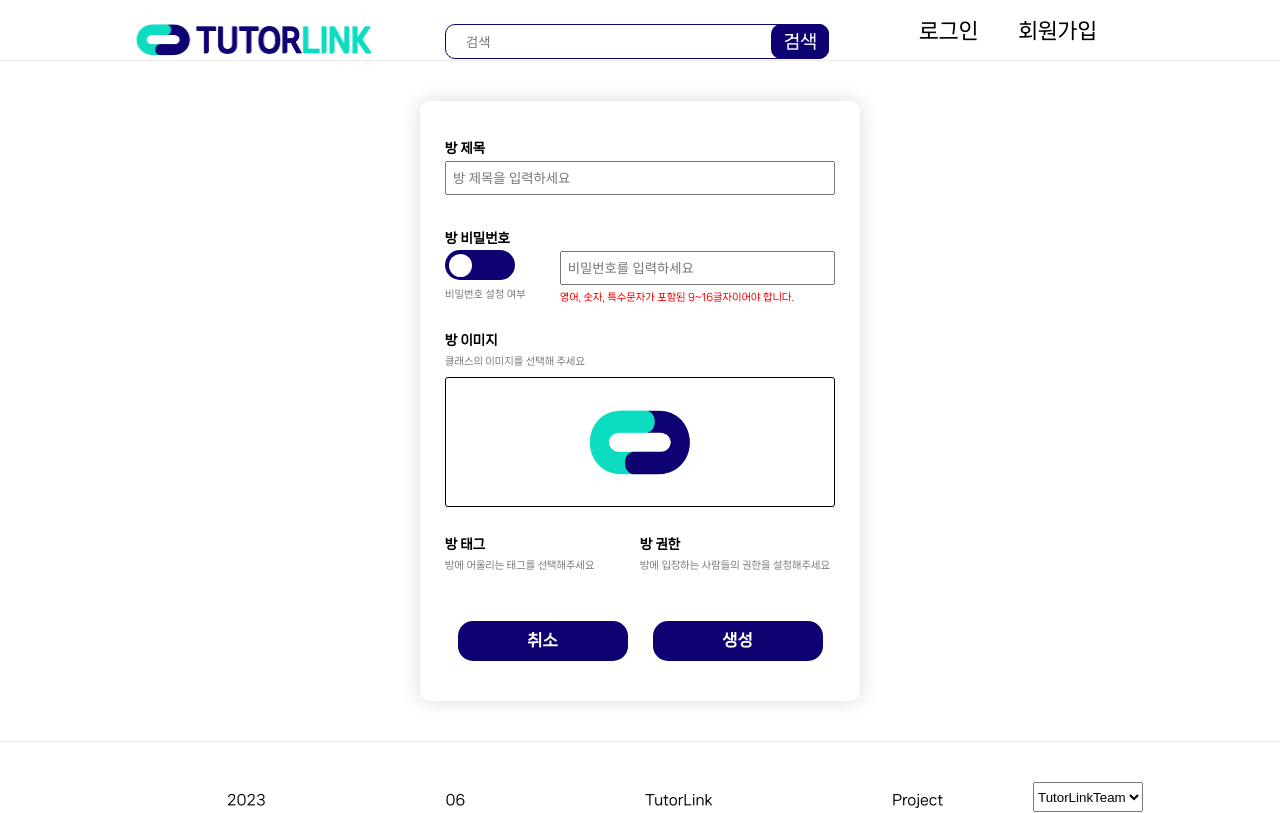
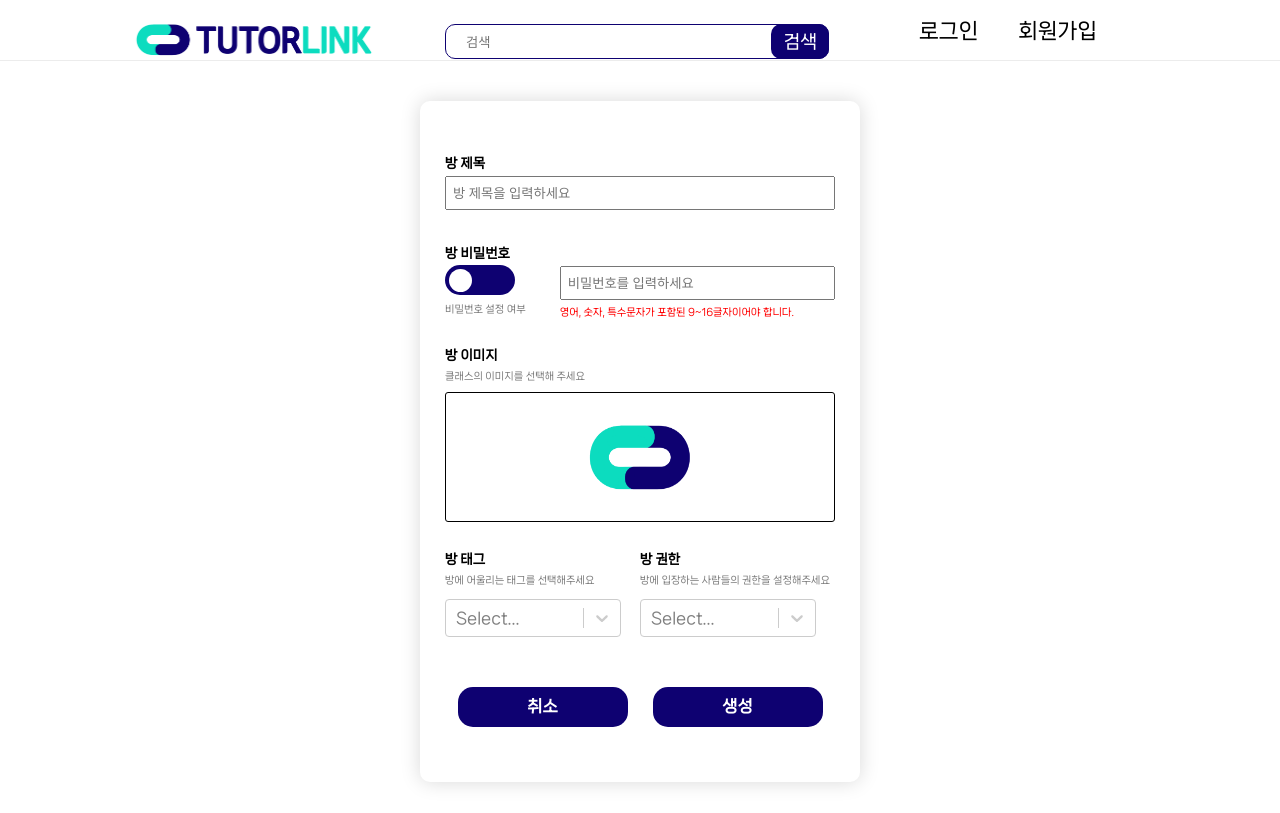
Before and after one commit to TeamTutorLink/TutorLink-front, a React (Create React App) app: page /createclasspage in a window 1280 px wide. Shown: the top 813 px of the page. Built offline with nearby package versions, Linux system fonts and the light colour scheme.

Commit message:
feat: add tag select

```diff
--- a/package.json
+++ b/package.json
@@ -13,6 +13,7 @@
 		"react": "^18.2.0",
 		"react-dom": "^18.2.0",
 		"react-scripts": "5.0.1",
+		"react-select": "^5.7.3",
 		"web-vitals": "^2.1.4"
 	},
 	"scripts": {
--- /dev/null
+++ b/src/components/AuthOptions.tsx
@@ -0,0 +1,24 @@
+import React from 'react';
+import Select from 'react-select';
+
+const AuthOptions = () => {
+  const options = [
+    {
+      value: '요소를 추가하고 삭제할 수 있어요',
+      label: '요소를 추가하고 삭제할 수 있어요',
+    },
+    {
+      value: '요소를 추가할 순 있지만, 삭제할 수는 없어요',
+      label: '요소를 추가할 순 있지만, 삭제할 수는 없어요',
+    },
+    { value: '요소를 편집할 수 없어요', label: '요소를 편집할 수 없어요' },
+  ];
+
+  return (
+    <div>
+      <Select options={options} />
+    </div>
+  );
+};
+
+export default AuthOptions;
--- /dev/null
+++ b/src/components/TagOptions.tsx
@@ -0,0 +1,21 @@
+import React from 'react';
+import Select from 'react-select';
+
+const TagOptions = () => {
+  const options = [
+    { value: '수학', label: '수학' },
+    { value: '영어', label: '영어' },
+    { value: '국어', label: '국어' },
+    { value: '과학', label: '과학' },
+    { value: '사회', label: '사회' },
+    { value: '한국사', label: '한국사' },
+  ];
+
+  return (
+    <div>
+      <Select closeMenuOnSelect={false} isMulti options={options} />
+    </div>
+  );
+};
+
+export default TagOptions;
--- a/src/pages/CreateClass/CreateClassPage.tsx
+++ b/src/pages/CreateClass/CreateClassPage.tsx
@@ -4,6 +4,8 @@ import ToggleSwtich from '../../components/ToggleSwitch';
 import styled from 'styled-components';
 import React from 'react';
 import SymbolCenter from '../../assets/SymbolCenter';
+import TagOptions from '../../components/TagOptions';
+import AuthOptions from '../../components/AuthOptions';
 
 const CreateClassPage = () => {
   return (
@@ -40,12 +42,18 @@ const CreateClassPage = () => {
           <div style={{ width: '50%' }}>
             <StyledTitleDiv>방 태그</StyledTitleDiv>
             <StyledSubDiv>방에 어울리는 태그를 선택해주세요</StyledSubDiv>
+            <div style={{ width: '90%', margin: '13px 0 0' }}>
+              <TagOptions />
+            </div>
           </div>
           <div style={{ width: '50%' }}>
             <StyledTitleDiv>방 권한</StyledTitleDiv>
             <StyledSubDiv>
               방에 입장하는 사람들의 권한을 설정해주세요
             </StyledSubDiv>
+            <div style={{ width: '90%', margin: '13px 0 0' }}>
+              <AuthOptions />
+            </div>
           </div>
         </div>
         <div style={{ display: 'flex' }}>
@@ -66,7 +74,7 @@ const StyledCreateClassPageContainer = styled.div`
   margin: 40px auto;
   box-shadow: 0 0 20px #d9d9d9;
   width: 440px;
-  height: 600px;
+  height: 90%;
   border-radius: 10px;
 `;
 const StyledTitleDiv = styled.div`
```
Also changed, not shown: 1 other file (tests, documents, lock files or other folders).
